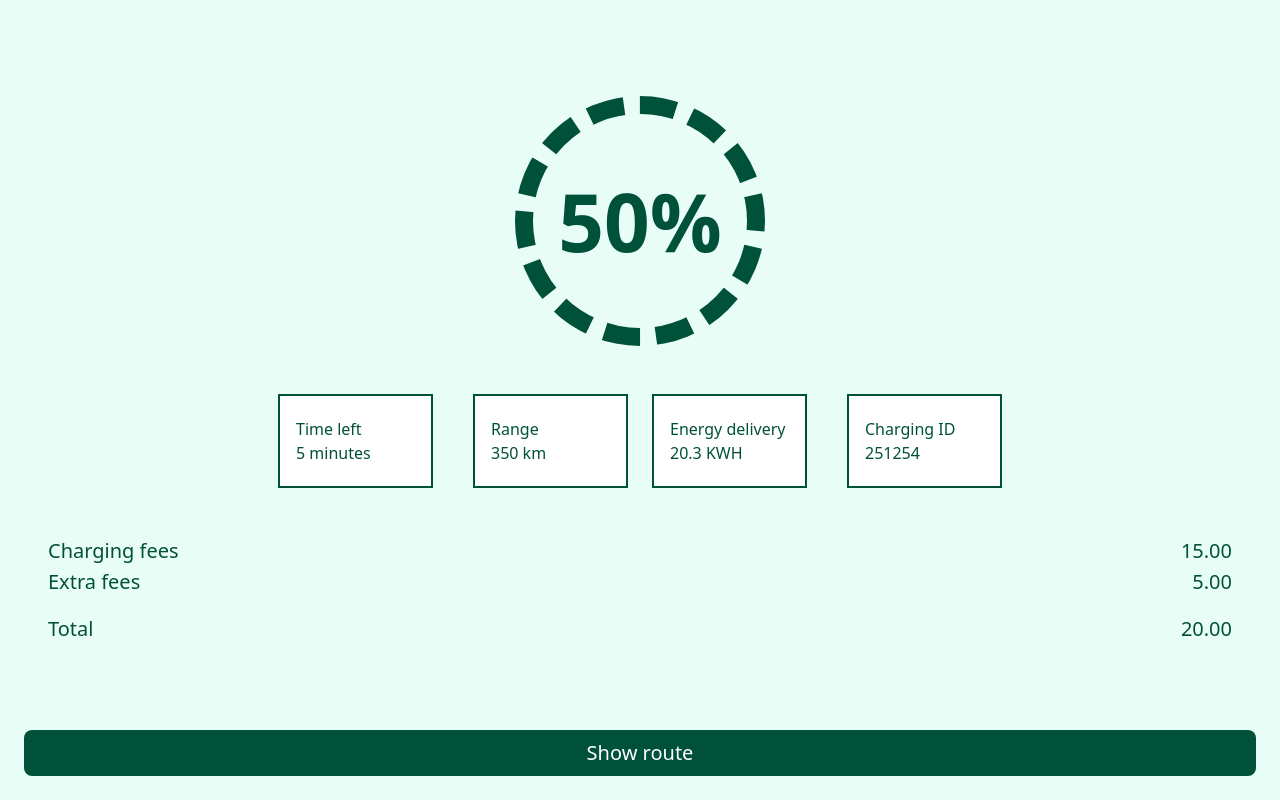
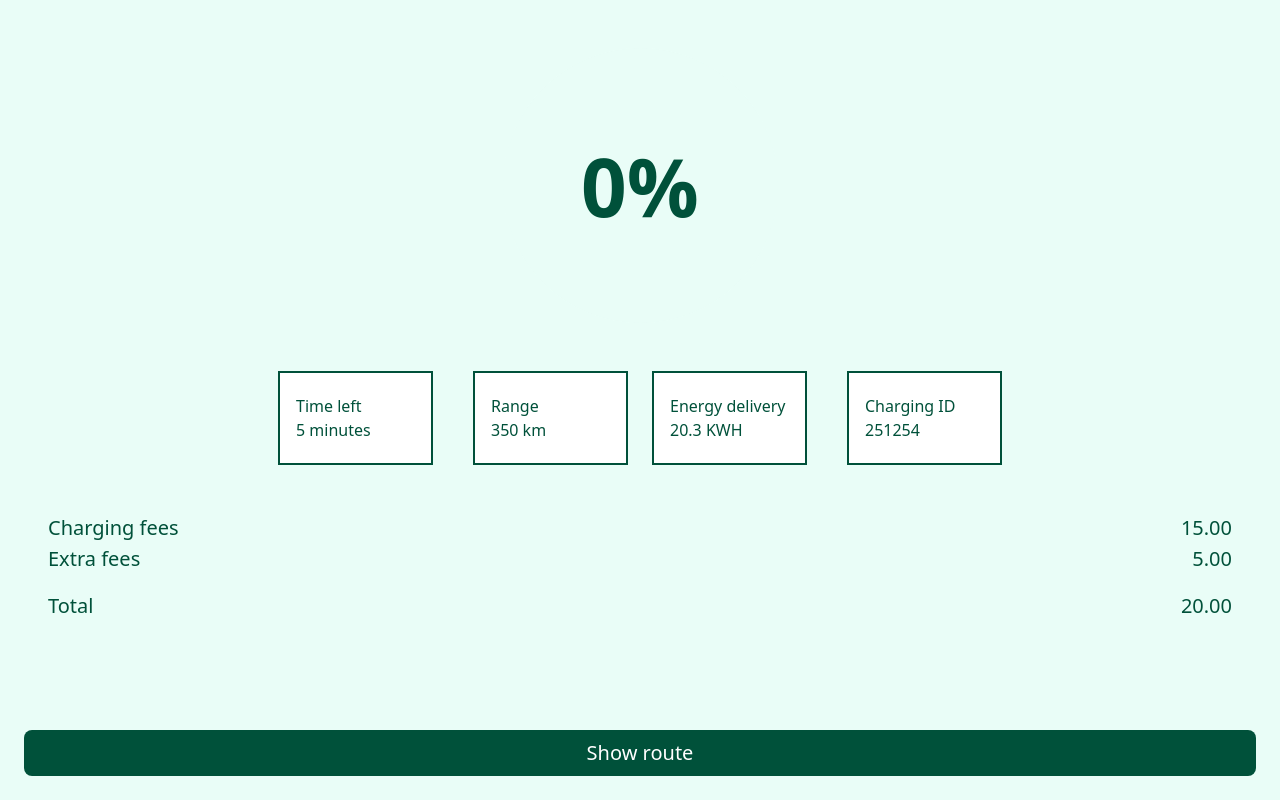
Before and after one commit to manullbrand/ChargerAggregator, a React (Create React App) app in the folder charger/: page /charging in a window 1280 px wide. Built offline with nearby package versions, Linux system fonts and the light colour scheme.

Commit message:
Added charging screen with dynamic charging progress bar

```diff
--- a/charger/src/Pages/ChargingScreen.jsx
+++ b/charger/src/Pages/ChargingScreen.jsx
@@ -1,4 +1,5 @@
 import Button from "react-bootstrap/Button";
+import ChargingProgressBar from "../components/ChargingProgressBar";
 
 export default function RideScreen() {
   return (
@@ -72,11 +73,7 @@
 
       <div id="container" className="vh-100">
         <section className="d-flex justify-content-center ">
-          <div className="position-relative progress-wrapper my-5 ">
-            <div className="d-flex h-100 justify-content-center mt-5 position-relative progress-circle w-100">
-              <div className="position-absolute progress-text">50%</div>
-            </div>
-          </div>
+          <ChargingProgressBar />
         </section>
 
         <section>
--- /dev/null
+++ b/charger/src/components/ChargingProgressBar.jsx
@@ -0,0 +1,82 @@
+import { useEffect } from "react";
+
+export default function ChargingProgressBar() {
+  useEffect(() => {
+    document.addEventListener("keydown", function () {
+      const progress = document.getElementById("progress");
+      const progressText = document.getElementById("progress-text");
+
+      let currentProgress = 0;
+
+      function updateProgress() {
+        currentProgress += 1;
+
+        progress.style.background = `conic-gradient(transparent ${
+          currentProgress * 3.6
+        }deg, #E9FDF7 0deg)`;
+        progressText.innerText = `${currentProgress}%`;
+
+        if (currentProgress < 100) {
+          setTimeout(() => {
+            requestAnimationFrame(updateProgress);
+          }, 100);
+        }
+      }
+
+      updateProgress();
+    });
+  }, []);
+
+
+  return (
+    <>
+      <style type="text/css">{`
+      .progress-container {
+        width: 275px;
+        height: 275px;
+      }
+
+      .progress {
+        background-color: #e9fdf7;
+        border-radius: 50%;
+        height: 100%;
+        width: 100%;
+        z-index: 1;
+      }
+
+      .progress::before {
+        border-radius: 50%;
+        content: "";
+        position: absolute;
+      }
+
+      .progress-border {
+        border-radius: 50%;
+        height: 89%;
+        width: 89%;
+        border: 15px dashed #00513A;
+        z-index: 0;
+      }
+
+      .progress-text {
+        color: #00513a;
+        z-index: 2;
+      }
+      `}</style>
+
+      <div class="align-items-center d-flex justify-content-center mt-5 position-relative progress-container">
+        <div
+          class="align-items-center d-flex justify-content-center position-relative progress"
+          id="progress"
+        ></div>
+        <div
+          class="position-absolute progress-border"
+          id="progress-border"
+        ></div>
+        <h2 class=" m-0 position-absolute progress-text" id="progress-text">
+          0%
+        </h2>
+      </div>
+    </>
+  );
+}
```
